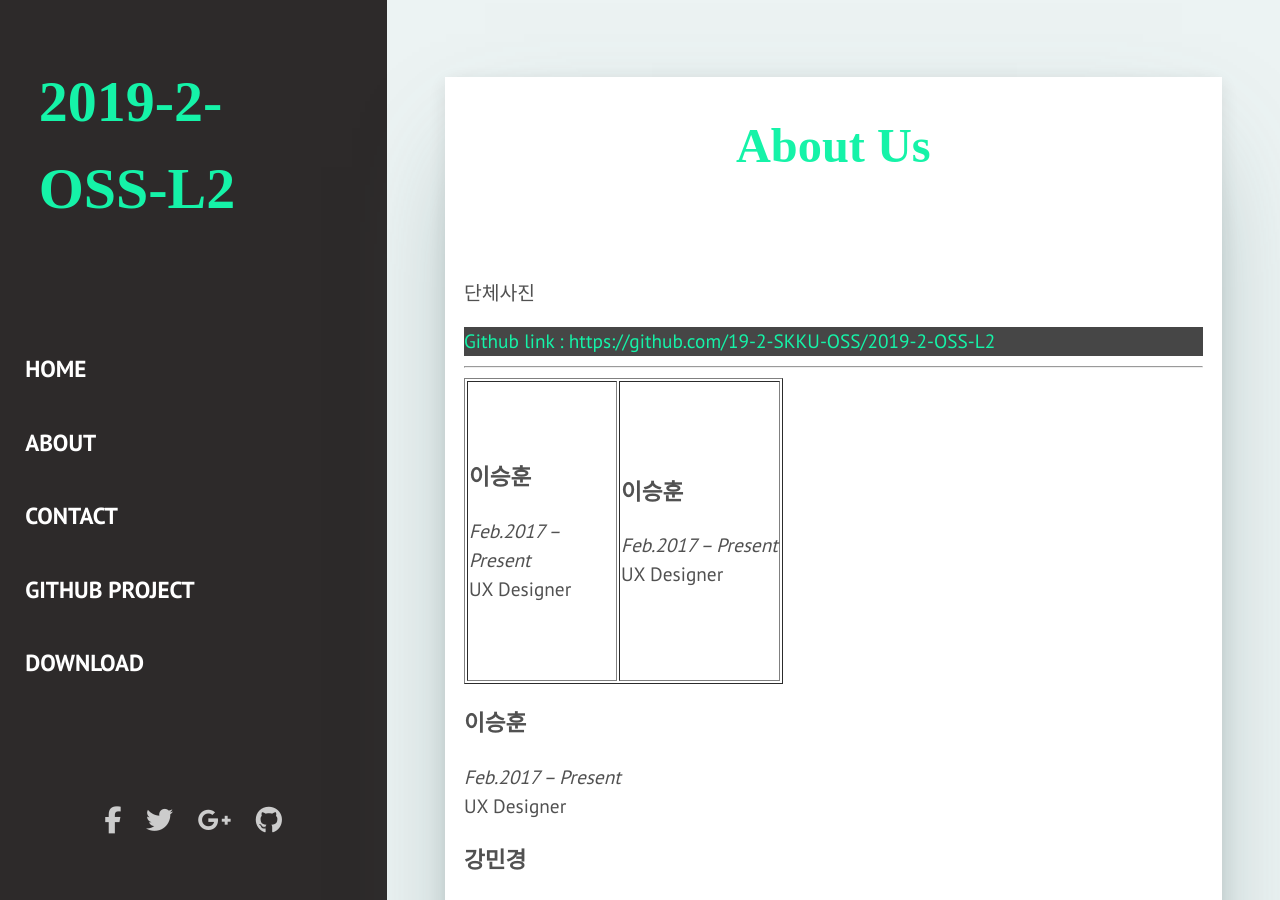
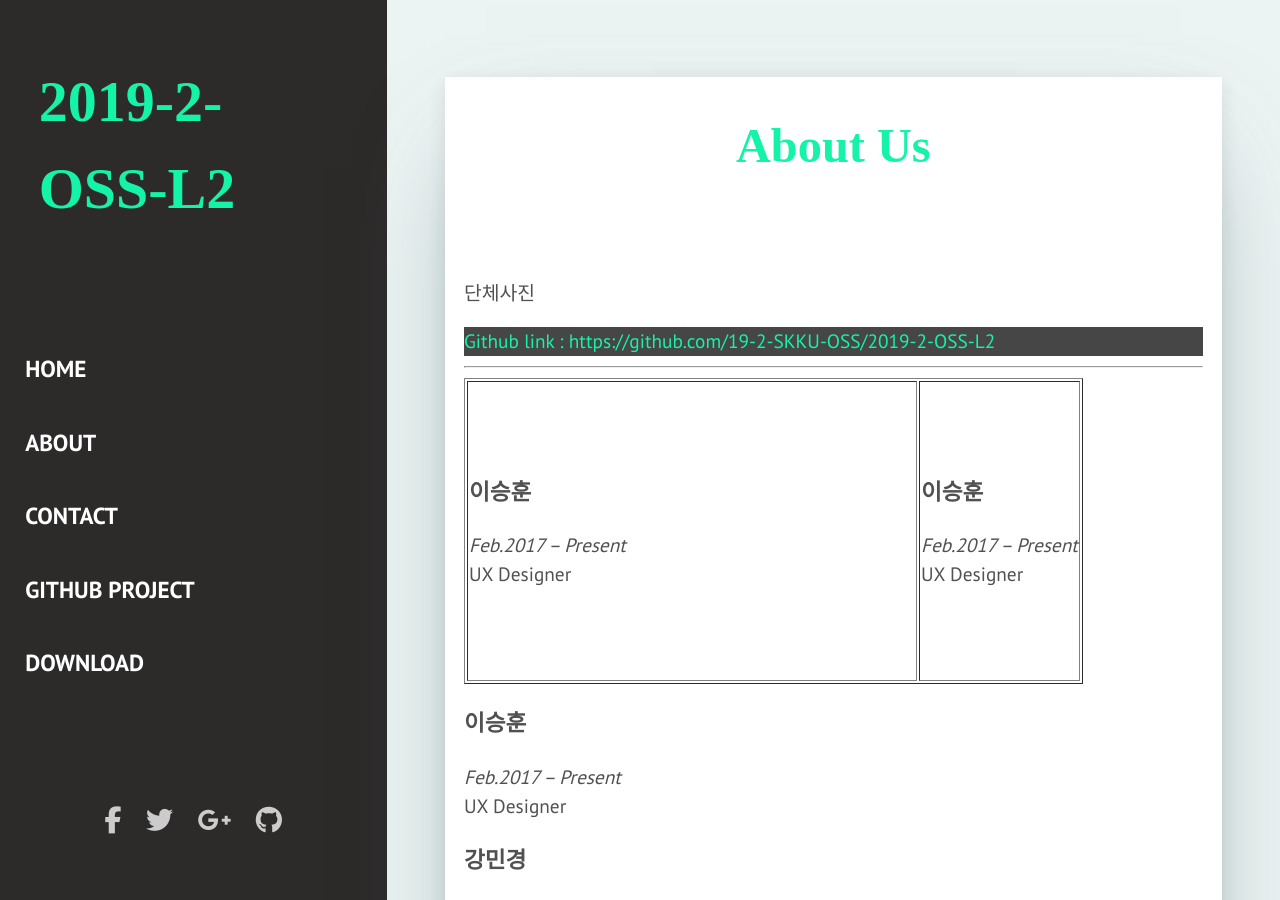
Before and after one commit to JunHyeongKim73/2019-2-OSS-L2, a Jekyll site: the page built from _pages/about.html, in a window 1280 px wide and 900 px high. Built offline with Jekyll 4.4.1, drawn with Linux system fonts in a browser that asks for light colours; nearby versions of some CDN libraries; some web fonts are replaced; library files that are not in the unit come from our copies.

Commit message:
intro table
Signed-off-by: hayoung <wh28533@gmail.com>

```diff
--- a/_pages/about.html
+++ b/_pages/about.html
@@ -17,7 +17,7 @@ permalink: /about/
 
                     <table border="1">
                         <tr>
-                            <td align="left" width="150" height="300" >
+                            <td align="left" width="450" height="300" >
                                     <h3 style="font-weight: 2000;" >이승훈</h3>
                                     <p>
                                             <i>Feb.2017 – Present</i><br>
```
